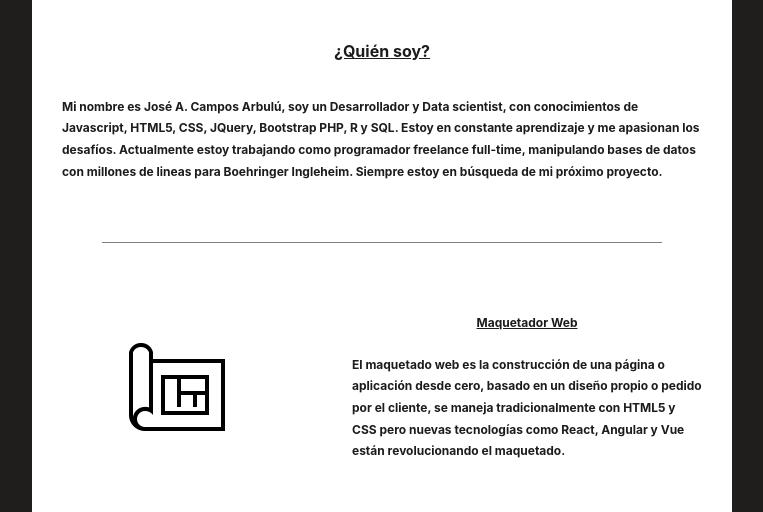
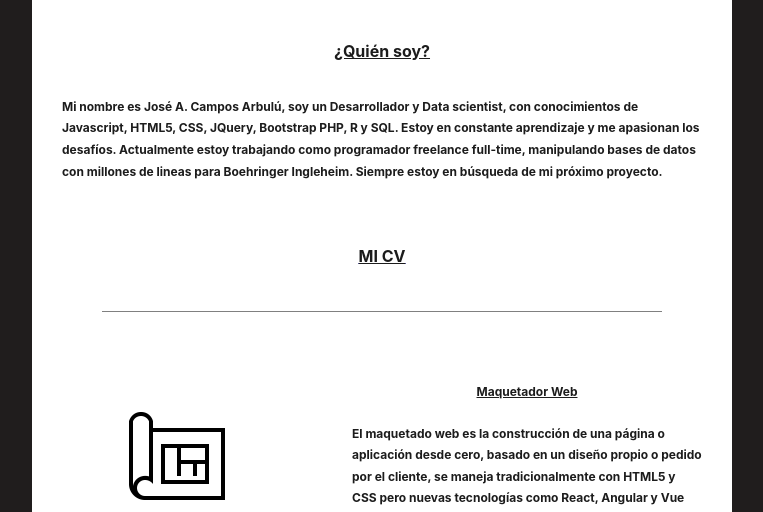
Before and after one commit to JACamposA/Portfolio, a plain HTML site: page index.html in a window 1280 px wide. Shown: the part 283-795 px from the top of the page, without its empty margins (258-1021 px from the left). Drawn offline with Linux system fonts and the light colour scheme; a script that the page names is missing.

Commit message:
Update index.html

```diff
--- a/index.html
+++ b/index.html
@@ -46,6 +46,11 @@
                                     Siempre estoy en búsqueda de mi próximo proyecto.</td>            </h2>
             <div class="box2b">
             </div>
+        <a href="/images/CV_JoseCampos.pdf" download>
+            <h1 class="box2titulo">
+                MI CV
+            </h1>
+        </a>
         </div>
         <div class="dividerbox">
             <div class="divider"></div>
```
